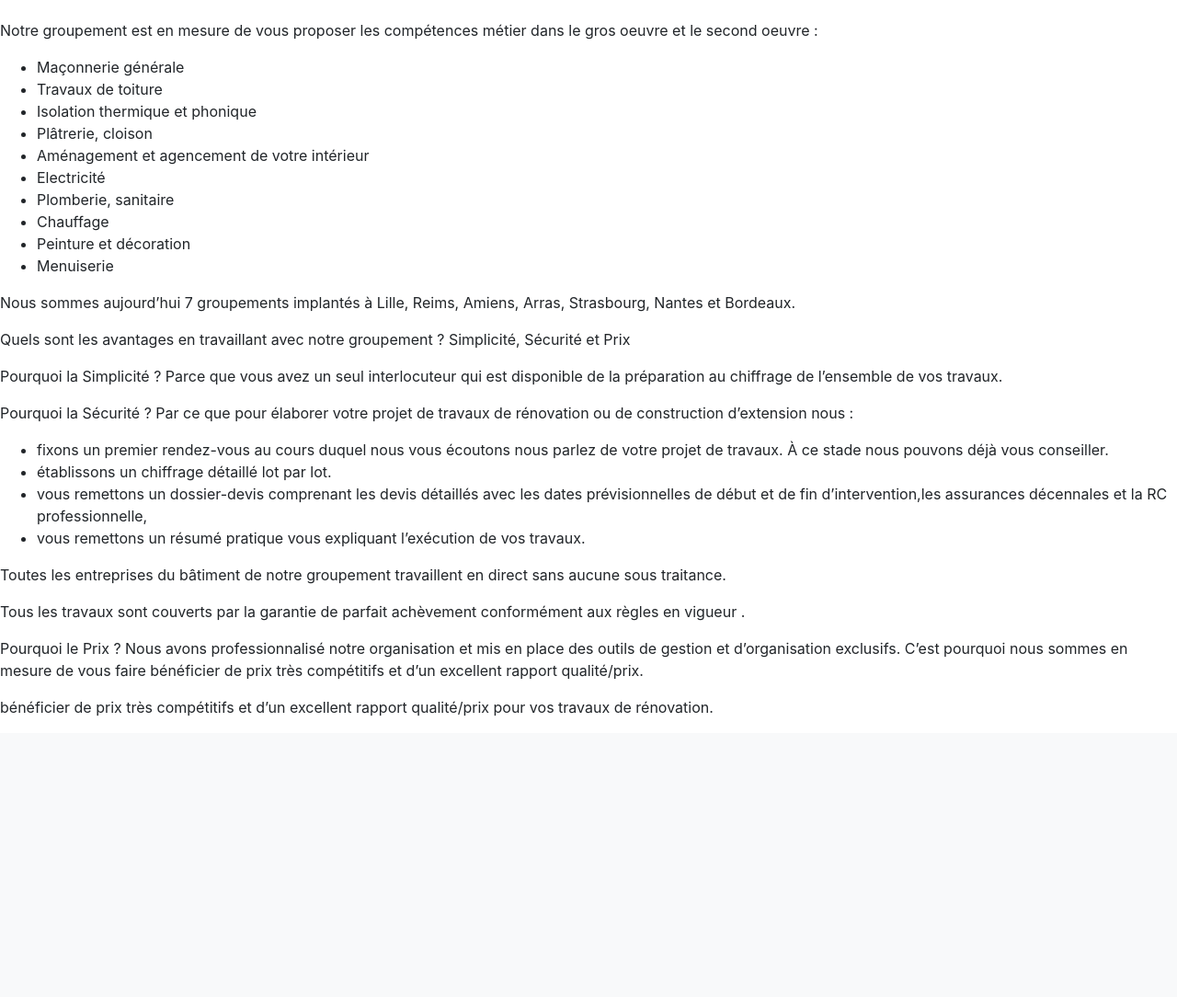
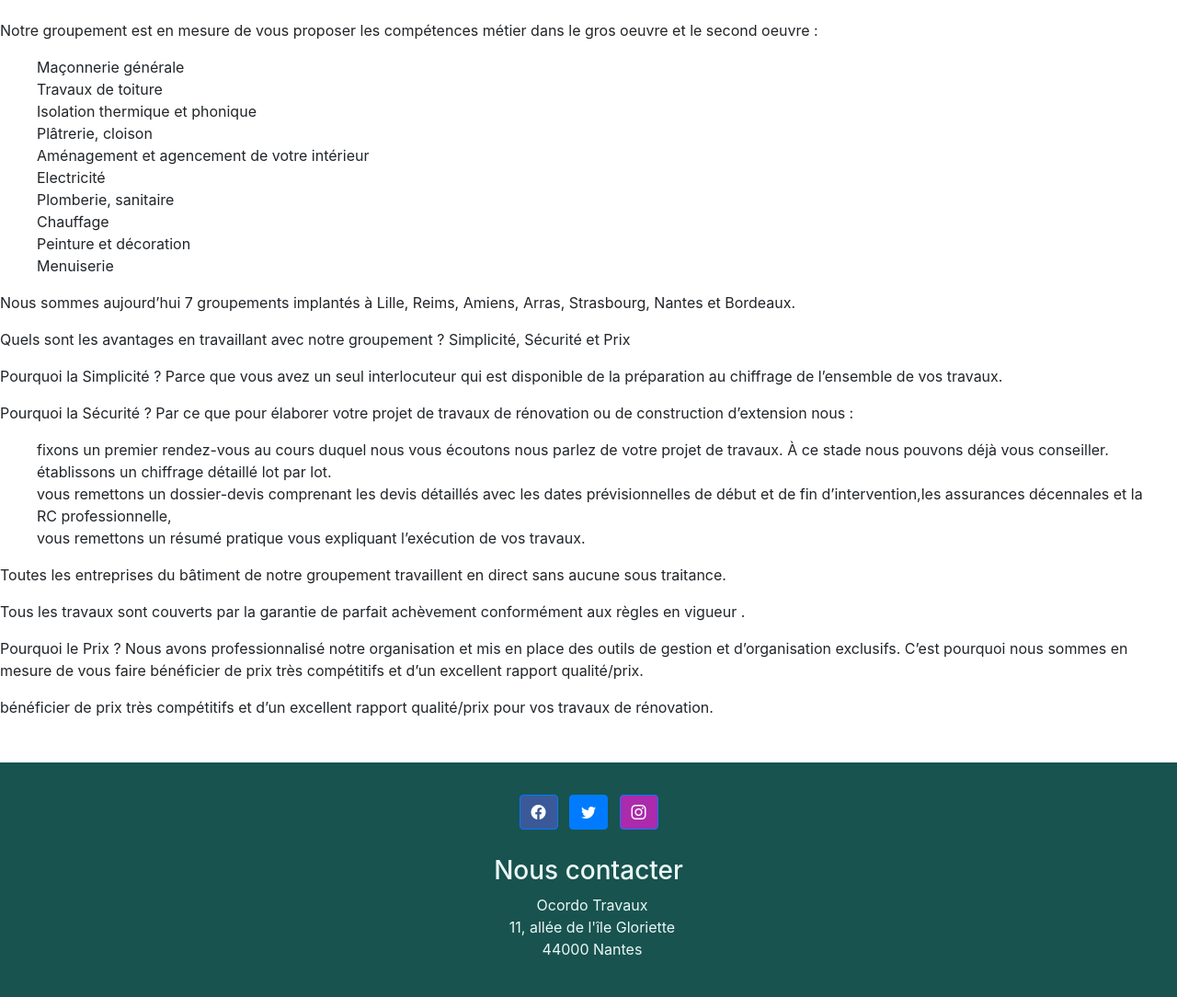
Before and after one commit to MathiasCabrol/Projet-PHP, a PHP site: page / in a window 1280 px wide. Shown: the part 2205-3289 px from the top of the page at 92% size. Before the commit the page ends 2983 px from the top, so only its background shows below. Run offline with PHP 8.4, Linux system fonts and the light colour scheme; some libraries are stand-ins or nearby versions.

Commit message:
ajout du footer

```diff
--- a/assets/css/style.css
+++ b/assets/css/style.css
@@ -0,0 +1,20 @@
+li{
+    list-style: none;
+    padding-right: 2em;
+}
+footer{
+    background-color: #18534F;
+    color: #ECF8F6;
+}
+#facebook{
+background-color: #3b5998;
+}
+#twitter{
+background-color: #55acee;
+}
+#instagram{
+    background-color: #ac2bac
+}
+#footerBtn{
+    padding-top: 7px;
+}
--- a/index.php
+++ b/index.php
@@ -5,6 +5,7 @@
     <meta http-equiv="X-UA-Compatible" content="IE=edge">
     <meta name="viewport" content="width=device-width, initial-scale=1.0">
     <link rel="stylesheet" href="https://stackpath.bootstrapcdn.com/bootstrap/4.4.1/css/bootstrap.min.css" integrity="sha384-Vkoo8x4CGsO3+Hhxv8T/Q5PaXtkKtu6ug5TOeNV6gBiFeWPGFN9MuhOf23Q9Ifjh" crossorigin="anonymous">
+    <link rel="stylesheet" href="https://cdn.jsdelivr.net/npm/bootstrap-icons@1.7.2/font/bootstrap-icons.css">
     <link rel="stylesheet" href="assets/css/style.css">
     <title>Document</title>
 </head>
@@ -41,5 +42,25 @@ echo $xml->page[1]->title;
 echo $xml->page[1]->content[0];
 ?>
 <!-- Footer Théo -->
+  <footer class="container-fluid p-4 text-center mt-5">
+    <section class="row" id="footerBtn">
+        <div class="col">
+          <a class="btn btn-primary btn-floating m-1" id="facebook" href="" role="button"> <i class="bi bi-facebook"> </i></a>
+          <a class="btn btn-primary btn-floating m-1" id="tweeter" href="" role="button"> <i class="bi bi-twitter"> </i></a>
+          <a class="btn btn-primary btn-floating m-1" href="" id="instagram" role="button"> <i class="bi bi-instagram"> </i></a>
+        </div>
+    </section>
+    <section class="row mt-4">
+      <div class="col">
+        <h3>Nous contacter</h3>
+          <ul>
+            <li>Ocordo Travaux</li>
+            <li>11, allée de l'île Gloriette</li>
+            <li>44000 Nantes</li>
+          </ul>
+      </div>
+    </section>
+  </footer>
+
 </body>
 </html>
```
